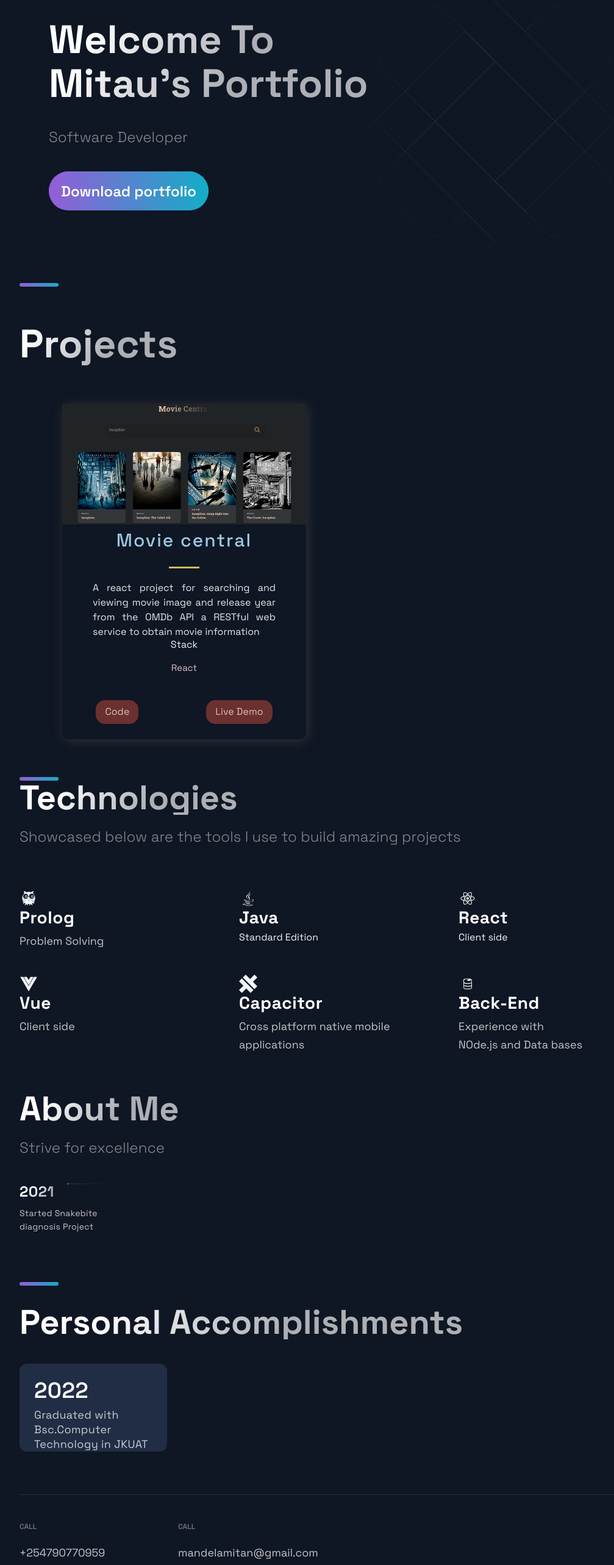
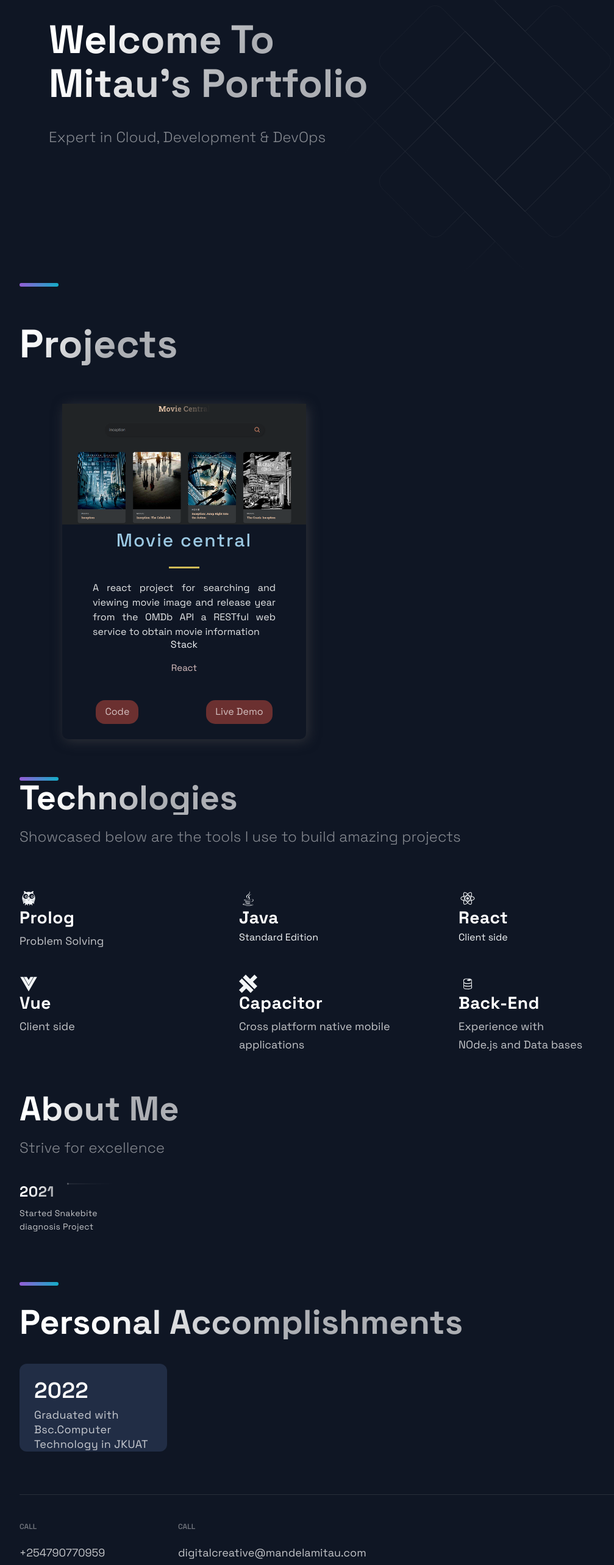
Before and after one commit to main-tech/portfolio, a Next.js app: page / in a window 1280 px wide. Shown: the part 173-2739 px from the top of the page at 61% size, without its empty margins (88-1095 px from the left). Built offline with nearby package versions, Linux system fonts and the light colour scheme.

Commit message:
change portfoli title and email address

```diff
--- a/src/components/Footer/Footer.js
+++ b/src/components/Footer/Footer.js
@@ -15,7 +15,7 @@ const Footer = () => {
 
         <LinkColumn>
           <LinkTitle>Call</LinkTitle>
-  <LinkItem href="mailto:mandelamitan@gmail.com">mandelamitan@gmail.com</LinkItem>
+          <LinkItem href="digitalcreative@mandelamitau.com">digitalcreative@mandelamitau.com</LinkItem>
         </LinkColumn>
       </LinkList>
       <SocialIconsContainer>
@@ -24,10 +24,10 @@ const Footer = () => {
         </CompanyContainer>
         <SocialContainer>
           <SocialIcons href='https://www.github.com/main-tech'>
-        <AiFillGithub size="3rem"/>
+            <AiFillGithub size="3rem" />
           </SocialIcons>
           <SocialIcons href='https://www.linkedin.com/in/mandela-mitau'>
-        <AiFillLinkedin size="3rem"/>
+            <AiFillLinkedin size="3rem" />
           </SocialIcons>
         </SocialContainer>
       </SocialIconsContainer>
--- a/src/components/Hero/Hero.js
+++ b/src/components/Hero/Hero.js
@@ -15,12 +15,12 @@ const Hero = (props) => (
         Welcome To <br />
         Mitau's Portfolio
       </SectionTitle>
-    <SectionText>Software Developer
+      <SectionText>Expert in Cloud, Development & DevOps
       </SectionText>
 
-      <a href="mandelacv.pdf" download="mandelacv" target='_blank'>
-      <Button >Download portfolio</Button>
-</a>
+      {/*       <a href="mandelacv.pdf" download="mandelacv" target='_blank'> */}
+      {/*       <Button >Download portfolio</Button> */}
+      {/* </a> */}
 
     </LeftSection>
   </Section>
```
Lines whose indentation alone changed are shown as unchanged.
